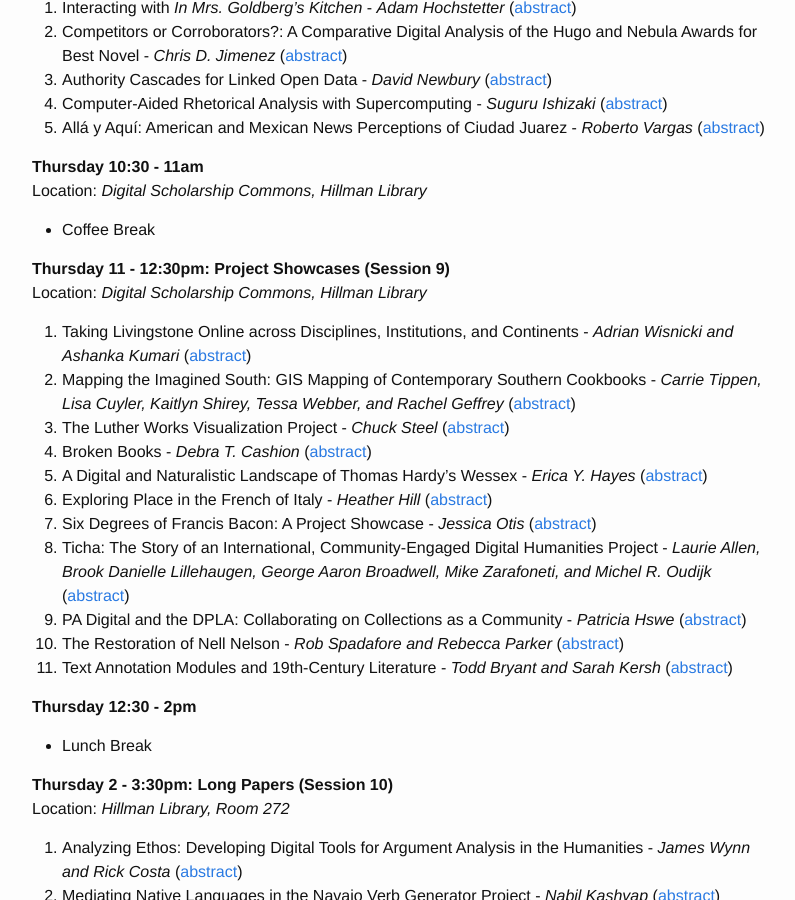
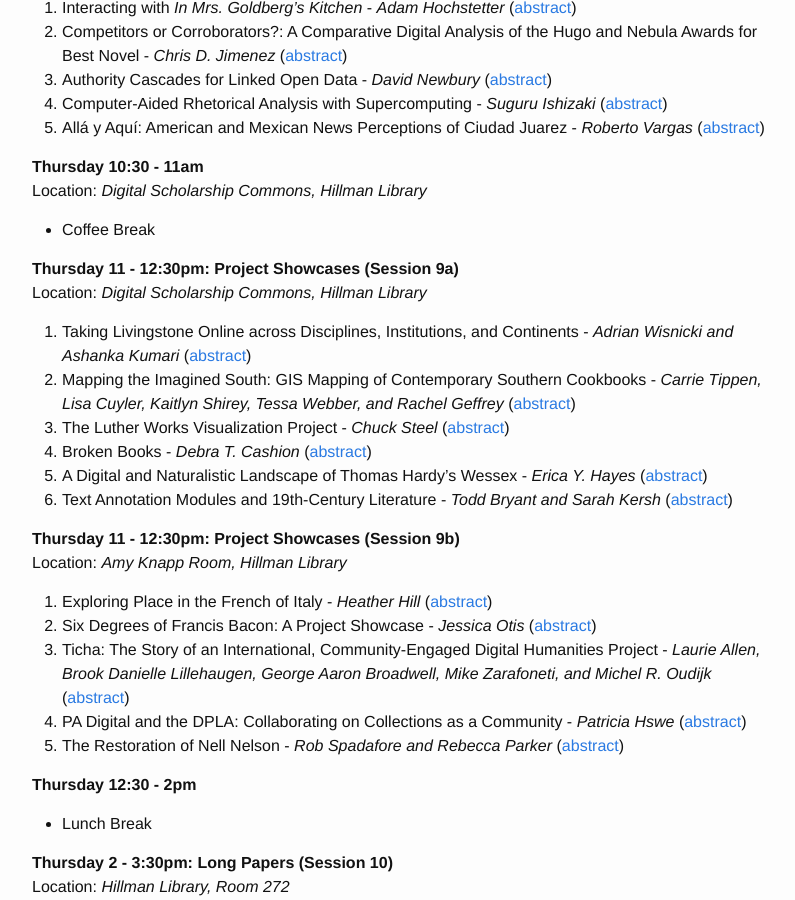
Before and after one commit to KeystoneDH/2016, a Jekyll site: the page built from schedule.md, in a window 1280 px wide and 900 px high, scrolled down 2691 px. Shown: the whole window, without its empty margins (238-1033 px from the left). Built offline with Jekyll 4.4.1, drawn with Linux system fonts in a browser that asks for light colours.

Commit message:
splitting project showcases across two rooms

```diff
--- a/schedule.md
+++ b/schedule.md
@@ -113,7 +113,7 @@ Location: _Digital Scholarship Commons, Hillman Library_
 
 * Coffee Break
 
-**Thursday 11 - 12:30pm: Project Showcases (Session 9)**
+**Thursday 11 - 12:30pm: Project Showcases (Session 9a)**
 Location: _Digital Scholarship Commons, Hillman Library_
 
 1. Taking Livingstone Online across Disciplines, Institutions, and Continents  - *Adrian Wisnicki and Ashanka Kumari* ([abstract](/2016/abstracts/#submission-1))
@@ -121,12 +121,17 @@ Location: _Digital Scholarship Commons, Hillman Library_
 1. The Luther Works Visualization Project - *Chuck Steel* ([abstract](/2016/abstracts/#submission-8))
 1. Broken Books - *Debra T. Cashion* ([abstract](/2016/abstracts/#submission-11))
 1. A Digital and Naturalistic Landscape of Thomas Hardy’s Wessex - *Erica Y. Hayes* ([abstract](/2016/abstracts/#submission-14))
+1. Text Annotation Modules and 19th-Century Literature - *Todd Bryant and Sarah Kersh* ([abstract](/2016/abstracts/#submission-51))
+
+
+**Thursday 11 - 12:30pm: Project Showcases (Session 9b)**
+Location: _Amy Knapp Room, Hillman Library_
+
 1. Exploring Place in the French of Italy - *Heather Hill* ([abstract](/2016/abstracts/#submission-16))
 1. Six Degrees of Francis Bacon: A Project Showcase - *Jessica Otis* ([abstract](/2016/abstracts/#submission-19))
 1. Ticha: The Story of an International, Community-Engaged Digital Humanities Project - *Laurie Allen, Brook Danielle Lillehaugen, George Aaron Broadwell, Mike Zarafoneti, and Michel R. Oudijk* ([abstract](/2016/abstracts/#submission-22))
 1. PA Digital and the DPLA: Collaborating on Collections as a Community - *Patricia Hswe* ([abstract](/2016/abstracts/#submission-35))
 1. The Restoration of Nell Nelson - *Rob Spadafore and Rebecca Parker* ([abstract](/2016/abstracts/#submission-38))
-1. Text Annotation Modules and 19th-Century Literature - *Todd Bryant and Sarah Kersh* ([abstract](/2016/abstracts/#submission-51))
 
 **Thursday 12:30 - 2pm**
 
```
